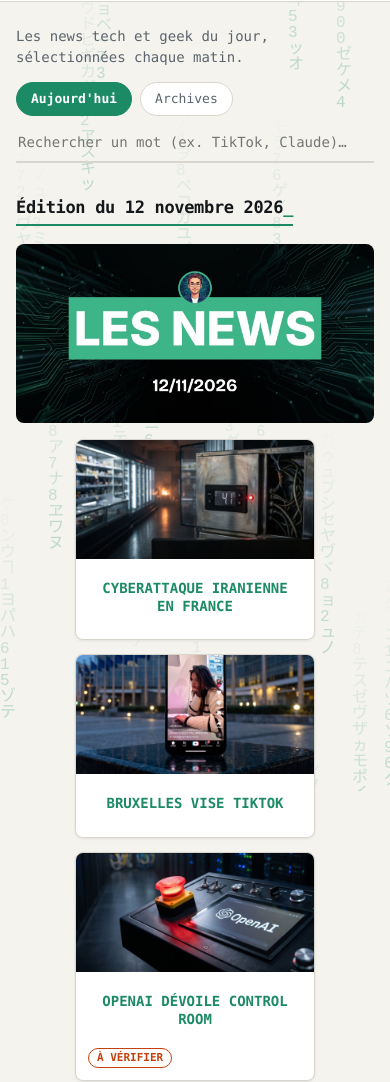
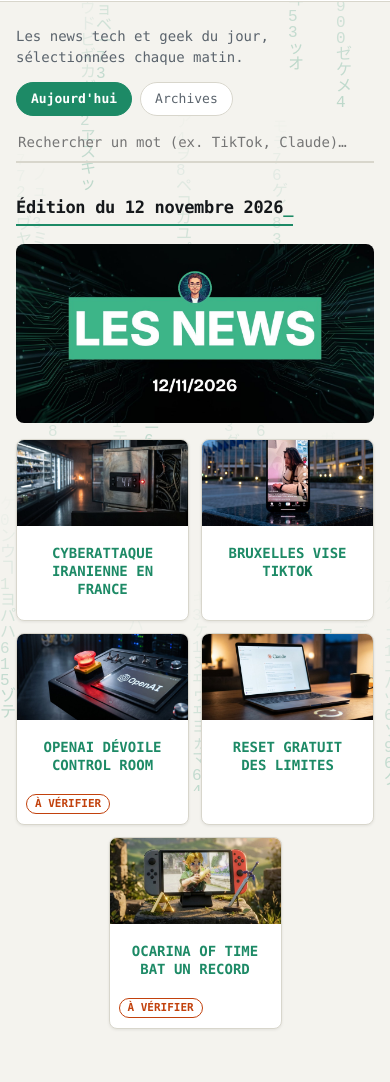
Before and after one commit to Vindiou69/geekotidien, a plain HTML site: page index.html in a window 390 px wide. Shown: the part 53-1135 px from the top of the page. Drawn offline with Linux system fonts and the light colour scheme.

Commit message:
Téléphone : deux vignettes par ligne
Co-Authored-By: Claude Haiku 5.5 <noreply@anthropic.com>
Claude-Session: https://claude.ai/code/session_01ATygheahUSuRKVxBf1f4qf

```diff
--- a/style.css
+++ b/style.css
@@ -353,3 +353,11 @@ dialog::-webkit-scrollbar{display:none; width:0; height:0}
 /* Recherche : le champ s'allume au focus */
 #recherche{transition:border-bottom-color .25s ease, box-shadow .25s ease}
 #recherche:focus{box-shadow:0 6px 14px -10px var(--accent)}
+
+/* ---- Téléphone : deux vignettes par ligne ; la dernière, seule, reste centrée (le flex centre la ligne incomplète) ---- */
+@media (max-width: 600px){
+  .grille{gap:12px}
+  button.vignette{flex:0 0 calc(50% - 6px); width:calc(50% - 6px); max-width:calc(50% - 6px)}
+  .vignette-titre{font-size:13px; line-height:1.25}
+  .vignette-txt{padding:8px 9px 10px}
+}
```
